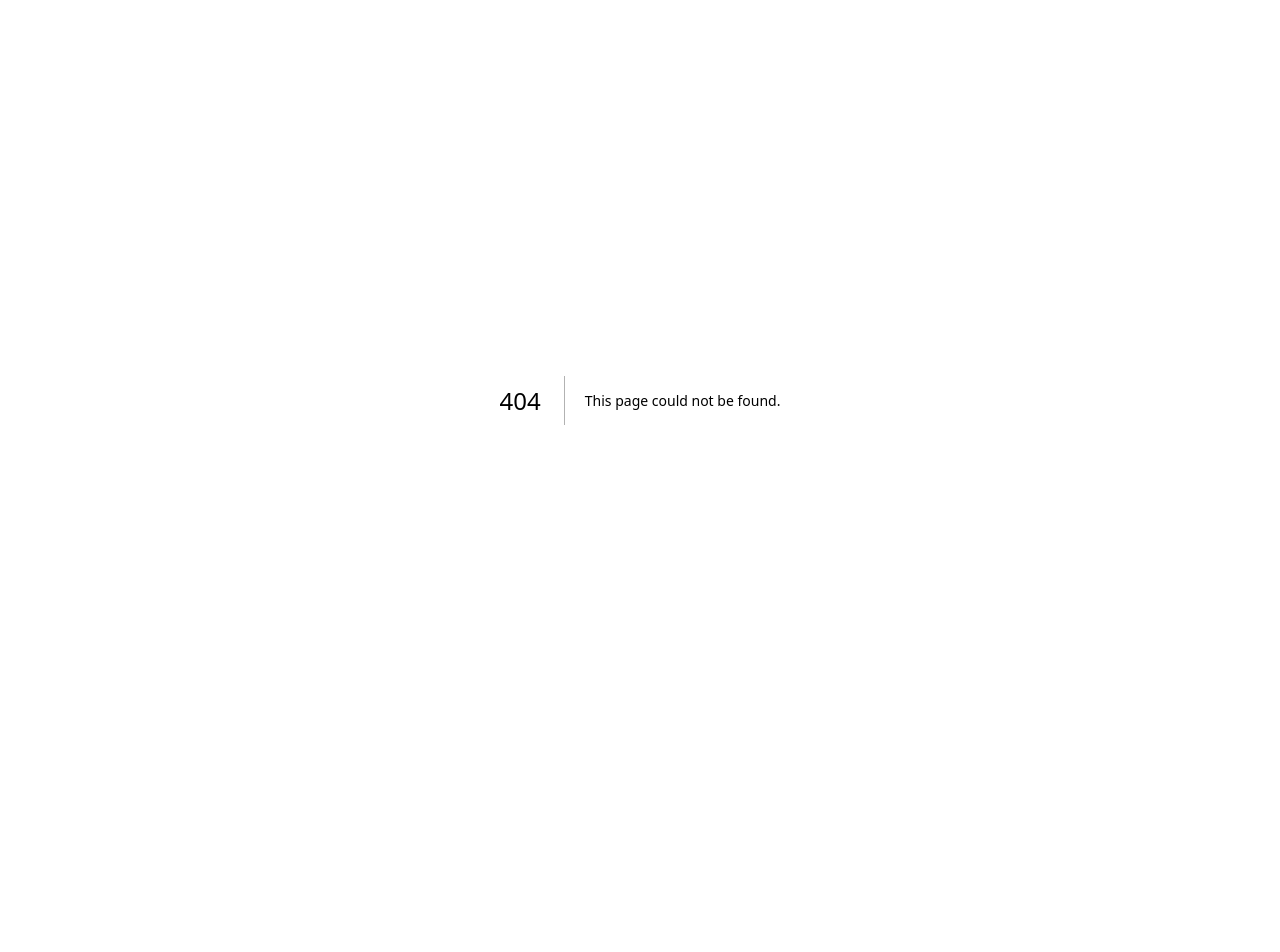
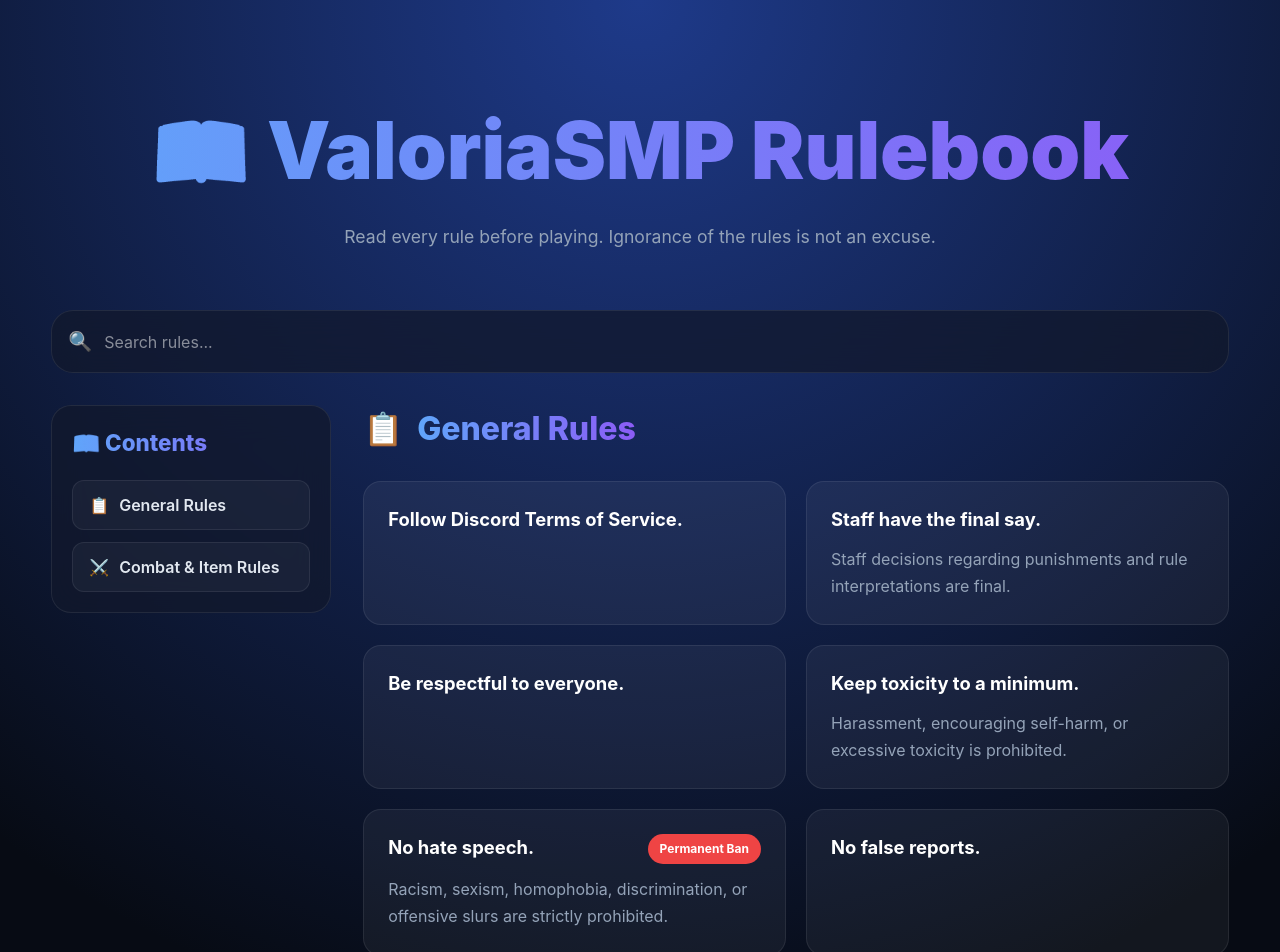
Before and after one commit to DevilXD073/valoria-rules2, a Next.js app: page /rules in a window 1280 px wide. Before the commit this address had no page. Shown: the top 952 px of the page. Before the commit the page ends 800 px from the top, so only its background shows below. Built offline with nearby package versions, Linux system fonts and the light colour scheme.

Commit message:
Create page.tsx

```diff
--- /dev/null
+++ b/app/rules/page.tsx
@@ -0,0 +1,101 @@
+"use client";
+
+import { useMemo, useState } from "react";
+import { ruleSections } from "@/data/rules";
+import RuleSection from "@/components/RuleSection";
+import SearchBar from "@/components/SearchBar";
+import Sidebar from "@/components/Sidebar";
+
+export default function RulesPage() {
+  const [search, setSearch] = useState("");
+
+  const filteredSections = useMemo(() => {
+    if (!search.trim()) return ruleSections;
+
+    const query = search.toLowerCase();
+
+    return ruleSections
+      .map((section) => ({
+        ...section,
+        rules: section.rules.filter((rule) => {
+          return (
+            rule.title.toLowerCase().includes(query) ||
+            (rule.description?.toLowerCase().includes(query) ?? false)
+          );
+        }),
+      }))
+      .filter((section) => section.rules.length > 0);
+  }, [search]);
+
+  return (
+    <main className="container section">
+      <div
+        style={{
+          textAlign: "center",
+          marginBottom: "60px",
+        }}
+      >
+        <h1
+          className="gradient-text"
+          style={{
+            fontSize: "clamp(2.8rem,7vw,5rem)",
+            fontWeight: 900,
+          }}
+        >
+          📖 ValoriaSMP Rulebook
+        </h1>
+
+        <p
+          style={{
+            color: "#94a3b8",
+            marginTop: "14px",
+            fontSize: "1.1rem",
+          }}
+        >
+          Read every rule before playing.
+          Ignorance of the rules is not an excuse.
+        </p>
+      </div>
+
+      <SearchBar
+        value={search}
+        onChange={setSearch}
+      />
+
+      <div
+        style={{
+          display: "grid",
+          gridTemplateColumns: "280px 1fr",
+          gap: "32px",
+          alignItems: "start",
+        }}
+      >
+        <Sidebar sections={ruleSections} />
+
+        <div>
+          {filteredSections.length === 0 ? (
+            <div className="card">
+              <h2>No rules found.</h2>
+
+              <p
+                style={{
+                  marginTop: "10px",
+                  color: "#94a3b8",
+                }}
+              >
+                Try searching for another keyword.
+              </p>
+            </div>
+          ) : (
+            filteredSections.map((section) => (
+              <RuleSection
+                key={section.id}
+                section={section}
+              />
+            ))
+          )}
+        </div>
+      </div>
+    </main>
+  );
+}
```
